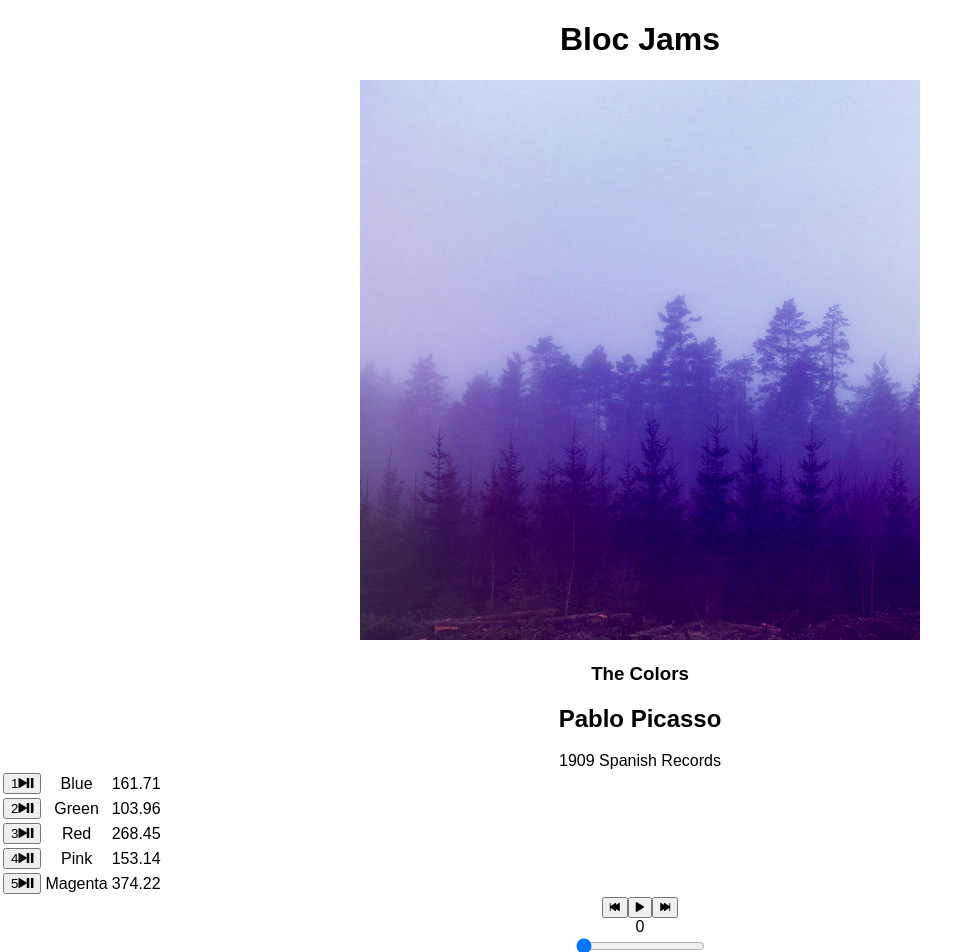
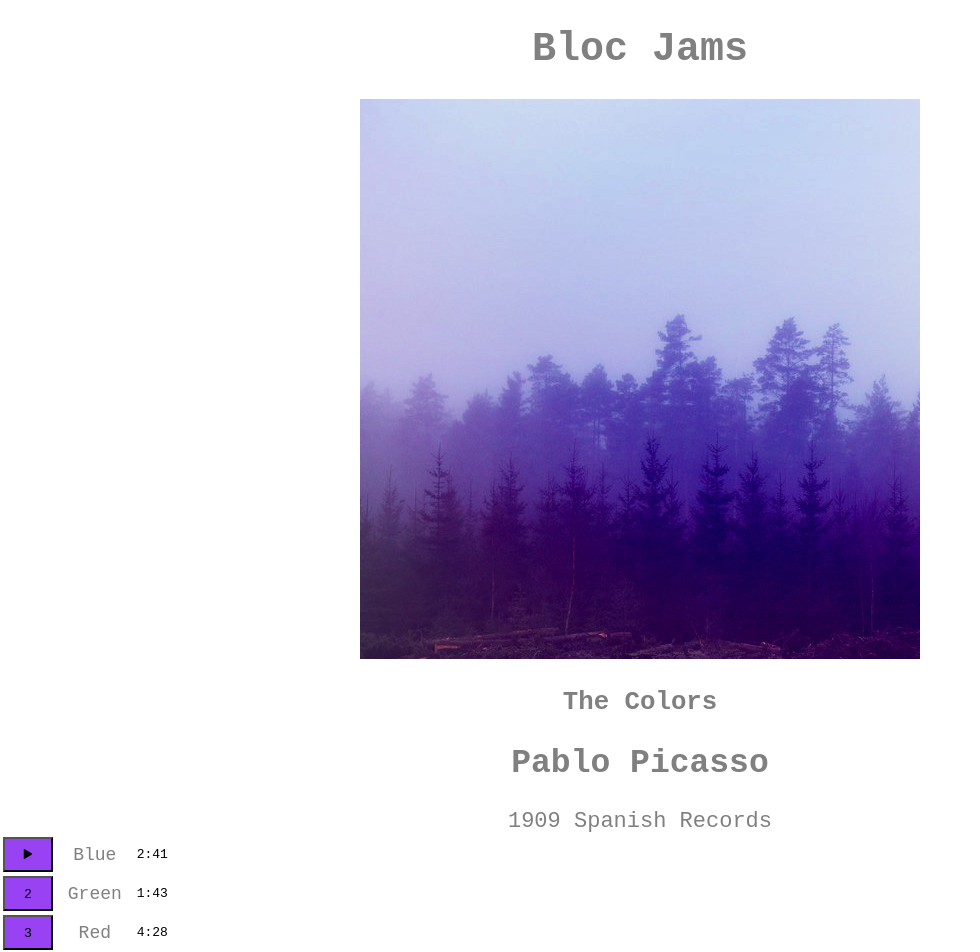
Before and after one commit to erinnoyes/bloc-jams-react, a React (Create React App) app: page /album/the-colors in a window 1280 px wide. Shown: the top 952 px of the page, without its empty margins (0-980 px from the left). Built offline with nearby package versions, Linux system fonts and the light colour scheme.

Commit message:
updated checkpoint 10

```diff
--- /dev/null
+++ b/src/Album.css
@@ -0,0 +1,33 @@
+button {
+  height: 35px;
+  width: 50px;
+  background-color: #9842f4;
+}
+
+tr:hover .song-number {
+  display: none;
+}
+
+.song-title {
+  color: gray;
+  font-size: 18px;
+}
+
+tr .ion-play {
+  display: none;
+}
+tr:hover .ion-play {
+  display: inline;
+}
+tr:hover .b-play .ion-play {
+  display: none;
+}
+
+.a-play .ion-play {
+  display: block;
+}
+
+.album-details {
+  color: gray;
+  font-size: 22px;
+}
--- a/src/App.css
+++ b/src/App.css
@@ -1,5 +1,6 @@
 .App {
   text-align: center;
+  font-family: monospace;
 }
 
 .App-logo {
@@ -26,3 +27,9 @@
   from { transform: rotate(0deg); }
   to { transform: rotate(360deg); }
 }
+
+.App header h1 {
+  color: gray;
+  font-family: monospace;
+  font-size: 40px;
+}
--- /dev/null
+++ b/src/Landing.css
@@ -0,0 +1,18 @@
+body {
+  background-color: #42e8f4;
+}
+
+.hero-title {
+  color: blue;
+  font-size: 40px;
+}
+
+.point-title {
+  color: green;
+  font-size: 35px;
+}
+
+p {
+  font-size: 20px;
+  font-style: italic;
+}
--- a/src/components/Album.js
+++ b/src/components/Album.js
@@ -1,6 +1,9 @@
 import React, { Component } from 'react';
 import albumData from './../data/albums';
 import PlayerBar from './PlayerBar';
+import '../Album.css';
+
+
 
 class Album extends Component {
   constructor(props) {
@@ -15,10 +18,13 @@ class Album extends Component {
     currentSong: album.songs[0],
     currentTime: 0,
     duration: album.songs[0].duration,
+    currentVolume: .5,
     isPlaying: false
     };
+
     this.audioElement = document.createElement('audio');
     this.audioElement.src = album.songs[0].audioSrc;
+    this.audioElement.volume = this.state.currentVolume;
   }
 
   componentDidMount() {
@@ -28,6 +34,9 @@ class Album extends Component {
   },
   durationchange: e => {
     this.setState({ duration: this.audioElement.duration });
+  },
+  volumechange: e => {
+    this.setState({ currentVolume : this.audioElement.volume });
     }
   };
   this.audioElement.addEventListener('timeupdate', this.eventListeners.timeupdate);
@@ -39,12 +48,19 @@ class Album extends Component {
     this.audioElement.src = null
     this.audioElement.removeEventListener('timeupdate', this.eventListeners.timeupdate);
     this.audioElement.removeEventListener('durationchange', this.eventListeners.durationchange);
+    this.audioElement.removeEventListener('volumechange', this.eventListeners.volumechange);
   }
 
   handleTimeChange(e) {
     const newTime = this.audioElement.duration * e.target.value;
     this.audioElement.currentTime = newTime;
     this.setState({ currentTime: newTime });
+}
+
+  handleVolumeChange(e) {
+    const newVolume = e.target.value;
+    this.audioElement.volume = newVolume;
+    this.setState({ currentVolume: newVolume });
 }
 
 
@@ -94,6 +110,13 @@ class Album extends Component {
     }
 }
 
+  formatTime (timeInSeconds){
+    const mins = Math.floor(timeInSeconds/60);
+    const secs = Math.floor(timeInSeconds - (mins*60));
+    if(secs < 10){return mins + ":0" + secs;}
+    return mins + ":" + secs;
+}
+
 
   render() {
     return (
@@ -116,15 +139,21 @@ class Album extends Component {
 
               {this.state.album.songs.map( (song, index) =>
                 <tr className={song} key={index} onClick={() => this.handleSongClick(song)} >
-                  <td className='song-actions'>
-                    <button>
-                      <span className="song-number">{index + 1}</span>
-                      <span className="ion-play"></span>
-                      <span className="ion-pause"></span>
-                    </button>
-                  </td>
-                  <td className="song-title">{song.title}</td>
-                  <td className="song-duration">{song.duration}</td>
+                <td>
+                <button>
+                    <span className='song-number'>{ song !== this.state.currentSong && !this.state.isPlaying ? index+1: '' }</span>
+                    <span className='song-number'>{ song !== this.state.currentSong && this.state.isPlaying ? index+1: '' }</span>
+                    <div className={ !this.state.isPlaying ? 'b-play': 'c-play' }>
+                      <span className={ song === this.state.currentSong && this.state.isPlaying ? 'ion-pause': 'ion-play' }></span>
+                    </div>
+                    <span className={ song !== this.state.currentSong && !this.state.isPlaying ? 'ion-play': '' }></span>
+                    <div className='a-play'>
+                      <span className={ song === this.state.currentSong && !this.state.isPlaying ? 'ion-play': '' }></span>
+                    </div>
+                  </button>
+                </td>
+                <td className='song-title'>{ song.title }</td>
+                <td className='song-duration'>{ this.formatTime(song.duration) }</td>
                 </tr>
               )}
               </tbody>
@@ -134,10 +163,13 @@ class Album extends Component {
             currentSong={this.state.currentSong}
             currentTime={this.audioElement.currentTime}
             duration={this.audioElement.duration}
+            currentVolume={ this.audioElement.volume }
             handleSongClick={() => this.handleSongClick(this.state.currentSong)}
             handlePrevClick={() => this.handlePrevClick()}
             handleNextClick={() => this.handleNextClick()}
             handleTimeChange={(e) => this.handleTimeChange(e)}
+            handleVolumeChange={(e) => this.handleVolumeChange(e)}
+            formatTime={(e) => this.formatTime(e)}
           />
          </section>
     );
```
